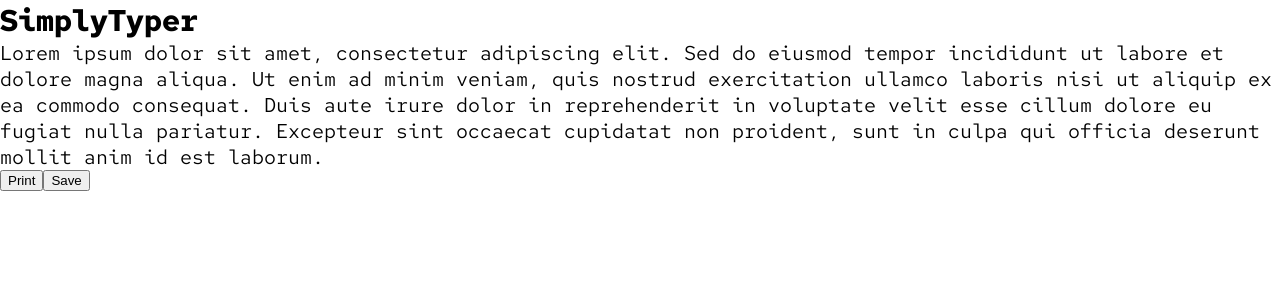
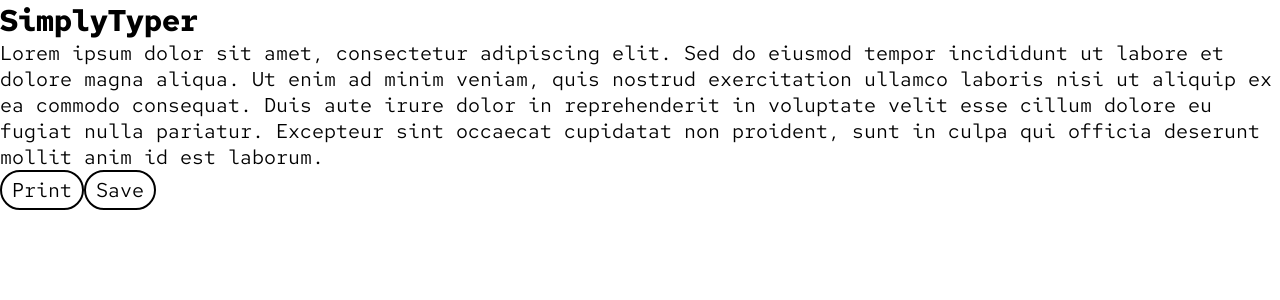
Before and after one commit to lucascapistrant/simplyType, a Vue app: page / in a window 1280 px wide. Shown: the top 300 px of the page. Built offline with nearby package versions, Linux system fonts and the light colour scheme.

Commit message:
customButton component styles

```diff
--- a/src/assets/main.css
+++ b/src/assets/main.css
@@ -1,3 +1,8 @@
+:root {
+  --color-dark: black;
+  --color-light: white;
+}
+
 html {
   font-size: 62.5%;
 }
@@ -14,6 +19,10 @@
   font-family: RedHatMono;
 }
 
+button {
+  font-family: RedHatMono;
+}
+
 @font-face {
   font-family: RedHatMono;
   src:  local("RedHatMono"), url("/fonts/RedHatMono/RedHatMono-VariableFont_wght.ttf");
--- a/src/components/CustomBtn.vue
+++ b/src/components/CustomBtn.vue
@@ -11,3 +11,21 @@
     }
   }
 </script>
+
+<style scoped>
+button {
+  background: none;
+  outline: none;
+  border: 2px solid var(--color-dark);
+  padding: .5rem 1rem;
+  border-radius: 20px;
+  font-size: 2rem;
+  cursor: pointer;
+  transition: all .2s;
+}
+
+button:hover {
+  background: var(--color-dark);
+  color: var(--color-light);
+}
+</style>
```
